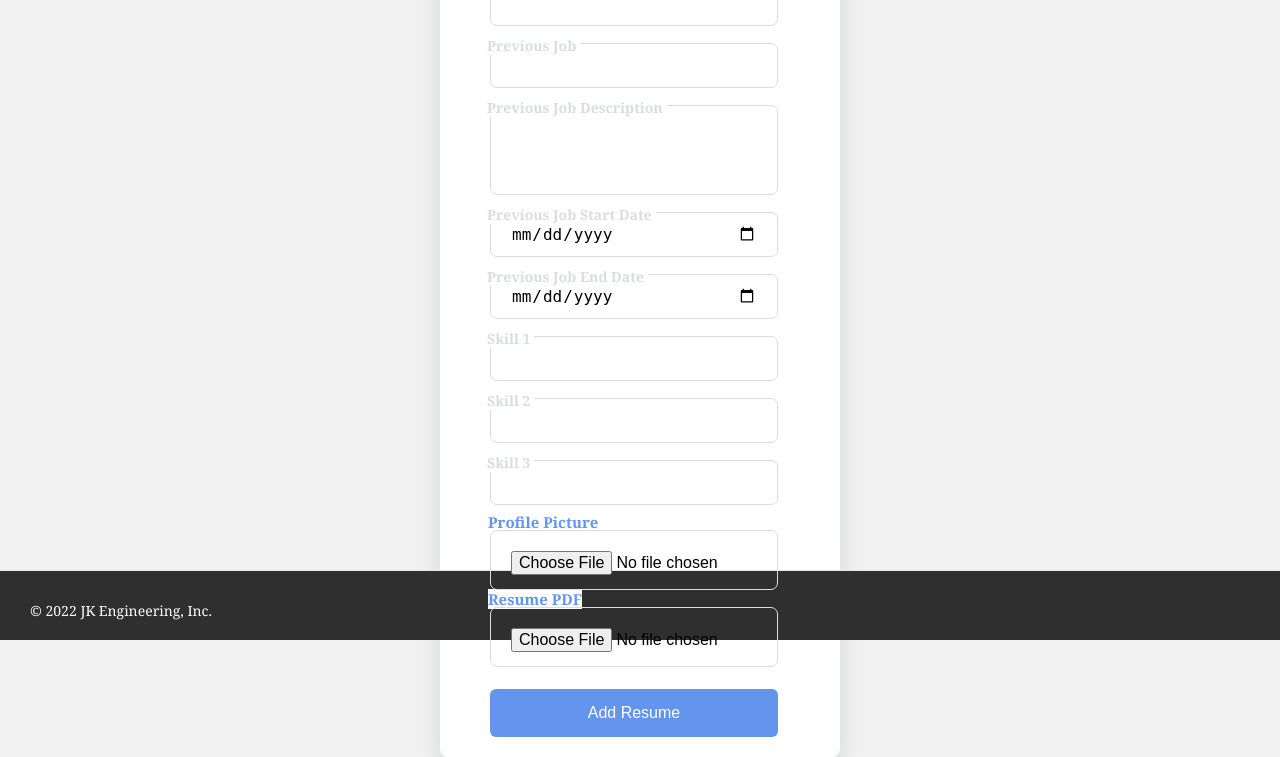
After one commit to Jmansito/ResumeProject, a PHP site: page /update_resume_form.php in a window 1280 px wide. The commit adds this page. Shown: the part 376-1133 px from the top of the page. Run offline with PHP 8.4, Linux system fonts and the light colour scheme.

Commit message:
update / delete code started

```diff
--- a/style.css
+++ b/style.css
@@ -374,3 +374,43 @@ ul.goals-list{
     padding-left: 10px;
     padding-top: 5px;
 }
+
+/*Styling for viewing resumes*/
+
+
+
+
+
+/* Float four columns side by side */
+.column {
+    float: left;
+    width: 25%;
+    padding: 0 10px;
+}
+
+/* Remove extra left and right margins, due to padding */
+.row {margin: 0 -5px;}
+
+/* Clear floats after the columns */
+.row:after {
+    content: "";
+    display: table;
+    clear: both;
+}
+
+/* Responsive columns */
+@media screen and (max-width: 600px) {
+    .column {
+        width: 100%;
+        display: block;
+        margin-bottom: 20px;
+    }
+}
+
+/* Style the counter cards */
+.card {
+    box-shadow: 0 4px 8px 0 rgba(0, 0, 0, 0.2);
+    padding: 16px;
+    text-align: center;
+    background-color: #f1f1f1;
+}
--- /dev/null
+++ b/update_resume_form.php
@@ -0,0 +1,98 @@
+<?php include 'header.php'; ?>
+<?php
+// we can import all the resume variables here if we want them filled with current values
+$resume_id = filter_input (INPUT_POST, 'resume_id', FILTER_VALIDATE_INT);
+$f_name = filter_input(INPUT_POST, 'f_name');
+$l_name = filter_input(INPUT_POST, 'l_name');
+$dob = filter_input(INPUT_POST, 'dob');
+$email = filter_input(INPUT_POST, 'email');
+$phone_number = filter_input(INPUT_POST, 'phone_number', FILTER_VALIDATE_INT);
+$previous_job = filter_input(INPUT_POST, 'previous_job' );
+$previous_job_desc = filter_input(INPUT_POST, 'previous_job_desc');
+$previous_job_sd = filter_input(INPUT_POST, 'previous_job_sd' );
+$previous_job_ed = filter_input(INPUT_POST, 'previous_job_ed' );
+$skill1 = filter_input(INPUT_POST, 'skill1' );
+$skill2 = filter_input(INPUT_POST, 'skill2' );
+$skill3 = filter_input(INPUT_POST, 'skill3' );
+
+
+//TODO IMPORTANT, if we want the placeholders to show, we will need a new css for all of this. Current css hides placeholder for formatting
+
+?>
+    <!DOCTYPE html>
+    <html lang="en">
+    <head>
+        <meta charset="UTF-8">
+        <title>Update Resume Form</title>
+        <link rel="stylesheet" href="style.css" />
+    </head>
+    <body class="login_body">
+    <div class="resume_form">
+        <div class="login-wrapper">
+            <form class="form_login" action="controller.php" method="post" id="add_resume_form" enctype="multipart/form-data">
+                <h1 class="title-register">Please Update Any Fields</h1>
+                <input class="login_input" type= "hidden" name="action" value="update_resume">
+                <div class="login_div">
+                    <input type="text" class="login_input" name ="f_name">
+                    <label for="" class="login_label">First Name</label>
+                </div>
+                <div class="login_div">
+                    <input type="text" class="login_input" name ="l_name">
+                    <label for="" class="login_label">Last Name</label>
+                </div>
+                <div class="login_div">
+                    <input type="date" class="login_input" name ="dob">
+                    <label for="" class="login_label">Date Of Birth</label>
+                </div>
+                <div class="login_div">
+                    <input type="text" class="login_input" name ="email">
+                    <label for="" class="login_label">Email</label>
+                </div>
+                <div class="login_div">
+                    <input type="text" class="login_input" name ="phone_number">
+                    <label for="" class="login_label">Phone Number</label>
+                </div>
+                <div class="login_div">
+                    <input type="text" class="login_input" name ="previous_job">
+                    <label for="" class="login_label">Previous Job</label>
+                </div>
+                <div class="job_desc_div">
+                    <input type="text" class="login_input" name ="previous_job_desc">
+                    <label for="" class="login_label">Previous Job Description</label>
+                </div>
+                <div class="login_div">
+                    <input type="date" class="login_input" name ="previous_job_sd">
+                    <label for="" class="login_label">Previous Job Start Date</label>
+                </div>
+                <div class="login_div">
+                    <input type="date" class="login_input" name ="previous_job_ed">
+                    <label for="" class="login_label">Previous Job End Date</label>
+                </div>
+                <div class="login_div">
+                    <input type="text" class="login_input" name ="skill1">
+                    <label for="" class="login_label">Skill 1</label>
+                </div>
+                <div class="login_div">
+                    <input type="text" class="login_input" name ="skill2">
+                    <label for="" class="login_label">Skill 2</label>
+                </div>
+                <div class="login_div">
+                    <input type="text" class="login_input" name ="skill3">
+                    <label for="" class="login_label">Skill 3</label>
+                </div>
+                <div class="file_div">
+                    <input type="file" class="file_input" name ="profile_pic">
+                    <label for="" class="file_label">Profile Picture</label>
+                </div>
+                <div class="file_div">
+                    <input type="file" class="file_input" name ="resume_pdf" >
+                    <label for="" class="file_label">Resume PDF</label>
+                </div>
+                <input type="submit" class="login_button" value="Add Resume" />
+
+            </form>
+        </div>
+
+    </div>
+    </html>
+<?php include 'footer.php'; ?>
```
Also changed, not shown: action.php (+56 -6 lines), applicants_list.php (+40 -52 lines), controller.php (+53 -1 lines), display_pdf.php (added, +9 -0 lines).
